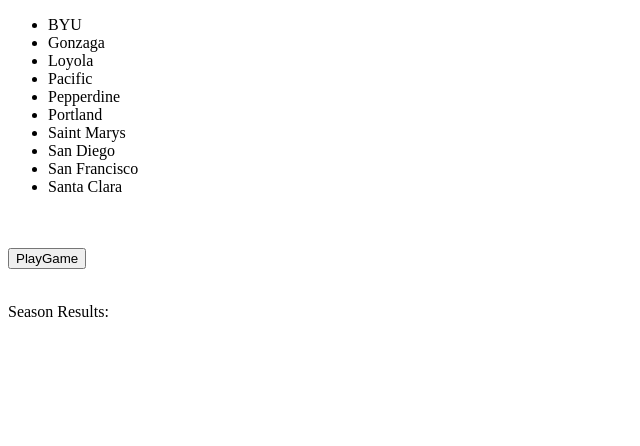
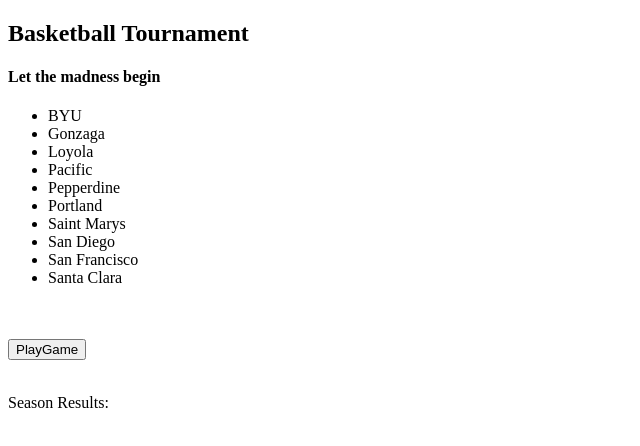
Before and after one commit to DanielsCode9/teamProject2, a plain HTML site: page index.html in a window 1280 px wide. Shown: the whole page, without its empty margins (0-640 px from the left). Drawn offline with Linux system fonts and the light colour scheme.

Commit message:
title and header

```diff
--- a/index.html
+++ b/index.html
@@ -3,6 +3,19 @@
 
 <head>
     <meta http-equiv="Content-Typ=e" content="text/html"; charset="UTF-8">
+    <title>Project 2 - Team 9</title>
+    <header>
+        <h2> Basketball Tournament</h2>
+        <h4>Let the madness begin</h4>
+        <div >
+            <style = bac>
+
+            </style>
+
+
+        </div>
+
+    </header>
 </head>
 
 <body data-gr-c-s-loaded=="true">
```
